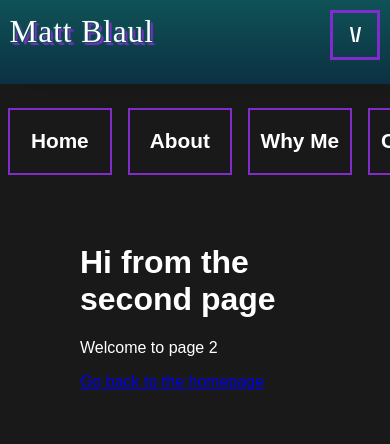
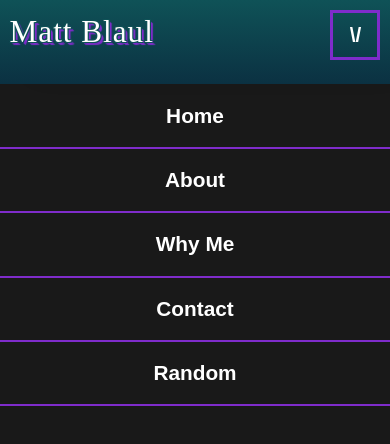
Before and after one commit to mblaul/portfolio-website, a Gatsby site: page /page-2 in a window 390 px wide. Both pictures are taken after a click on the button "\/". Built offline with nearby package versions, Linux system fonts and the light colour scheme; Gatsby itself is replaced by a stand-in of ours; a web font is replaced by a local one.

Commit message:
Setting up responsive navbar

```diff
--- a/src/components/ShortInfo.js
+++ b/src/components/ShortInfo.js
@@ -1,9 +1,8 @@
-import React, { Component, Fragment } from 'react';
+import React, { Component } from 'react';
 import PropTypes from 'prop-types';
 import styled from 'styled-components';
 
 import { mediaQueryBreakpoints } from './config/constants';
-import { getScreenSize } from './utils/screenSizeHelper';
 
 import Button from './common/Button';
 
@@ -100,7 +99,15 @@ class ShortInfo extends Component {
     const { dispatch } = this.props;
 
     dispatch({
-      type: 'toggleIntroExpanded',
+      type: `toggleIntroExpanded`,
+    });
+  };
+
+  handleNavButtonClick = () => {
+    const { dispatch } = this.props;
+
+    dispatch({
+      type: `toggleMobileNavExpanded`,
     });
   };
 
@@ -117,7 +124,11 @@ class ShortInfo extends Component {
           {!introExpanded &&
           isMobile && (
             <div className="button-container">
-              <Button classNames={`nav-button ${introExpanded ? `intro` : ``}`} text="\/" />
+              <Button
+                classNames={`nav-button ${introExpanded ? `intro` : ``}`}
+                onClick={this.handleNavButtonClick}
+                text="\/"
+              />
             </div>
           )}
         </div>
@@ -137,13 +148,13 @@ class ShortInfo extends Component {
 }
 
 ShortInfo.propTypes = {
-  // State of the sidedrawer
+  // State of the intro
   introExpanded: PropTypes.bool,
 
   // Current screen size of the app
   screenSize: PropTypes.string,
 
-  // Dispatch function to update sidedrawer state
+  // Dispatch function to update global state
   dispatch: PropTypes.func,
 };
 
--- a/src/components/TopNavLink.js
+++ b/src/components/TopNavLink.js
@@ -16,7 +16,6 @@ const LinkStyles = styled.li`
     font: 900 1.3em Muli, sans-serif;
     color: white;
     text-decoration: none;
-
     &:visited {
       color: white;
     }
@@ -35,17 +34,25 @@ const LinkStyles = styled.li`
       }
     }
   }
+
+  &.mobile {
+    background-color: ${(props) => props.theme.color.grey.dark};
+    border: unset;
+    border-bottom: 2px solid ${(props) => props.theme.color.main};
+  }
 `;
 
-const TopNavLink = ({ link }) => {
+const TopNavLink = ({ isMobile, link }) => {
   return (
-    <LinkStyles>
+    <LinkStyles className={isMobile ? `mobile` : ``}>
       <Link to={link.to}>{link.name}</Link>
     </LinkStyles>
   );
 };
 
 TopNavLink.propTypes = {
+  isMobile: PropTypes.bool,
+
   link: PropTypes.object,
 };
 
--- a/src/components/layout.js
+++ b/src/components/layout.js
@@ -56,8 +56,9 @@ const Layout = ({ children }) => {
   `);
 
   const initialState = {
+    introExpanded: localStorage.getItem(`introExpanded`) ? JSON.parse(localStorage.getItem(`introExpanded`)) : true,
+    mobileNavExpanded: false,
     screenSize: getScreenSize(),
-    introExpanded: localStorage.getItem(`introExpanded`) ? JSON.parse(localStorage.getItem(`introExpanded`)) : true,
   };
 
   return (
--- a/src/components/layout/TopNav.js
+++ b/src/components/layout/TopNav.js
@@ -1,4 +1,4 @@
-import React from 'react';
+import React, { Fragment } from 'react';
 import styled from 'styled-components';
 import { useStateValue } from '../state/index';
 import TopNavLink from '../TopNavLink';
@@ -11,6 +11,16 @@ const TopNavStyles = styled.nav`
     padding: 2vw 15vw 0 2vw;
     list-style-type: none;
   }
+  &.mobile {
+    position: fixed;
+    ul {
+      grid-template-columns: unset;
+      grid-template-rows: repeat(5, 1fr);
+      width: 100vw;
+      padding: 0;
+      margin: 0;
+    }
+  }
 `;
 
 const TopNav = (props) => {
@@ -22,14 +32,23 @@ const TopNav = (props) => {
     { to: `/random`, name: `Random` },
   ];
 
-  const [ { screenSize } ] = useStateValue();
+  const [ { mobileNavExpanded, screenSize } ] = useStateValue();
 
   const isMobile = [ `extra-small`, `small` ].includes(screenSize);
+  let shouldShowNavBar = true;
+
+  if (isMobile) {
+    shouldShowNavBar = mobileNavExpanded;
+  }
 
   return (
-    <TopNavStyles className={isMobile ? 'mobile' : ''}>
-      <ul>{links.map((link) => <TopNavLink key={link.name} link={link} />)}</ul>
-    </TopNavStyles>
+    <Fragment>
+      {shouldShowNavBar && (
+        <TopNavStyles className={isMobile ? 'mobile' : ''}>
+          <ul>{links.map((link) => <TopNavLink key={link.name} isMobile={isMobile} link={link} />)}</ul>
+        </TopNavStyles>
+      )}
+    </Fragment>
   );
 };
 
--- a/src/components/reducers/index.js
+++ b/src/components/reducers/index.js
@@ -4,6 +4,11 @@ export const reducer = (state, action) => {
       return {
         ...state,
         introExpanded: !state.introExpanded,
+      };
+    case 'toggleMobileNavExpanded':
+      return {
+        ...state,
+        mobileNavExpanded: !state.mobileNavExpanded,
       };
     case 'setScreenSize':
       return {
```
